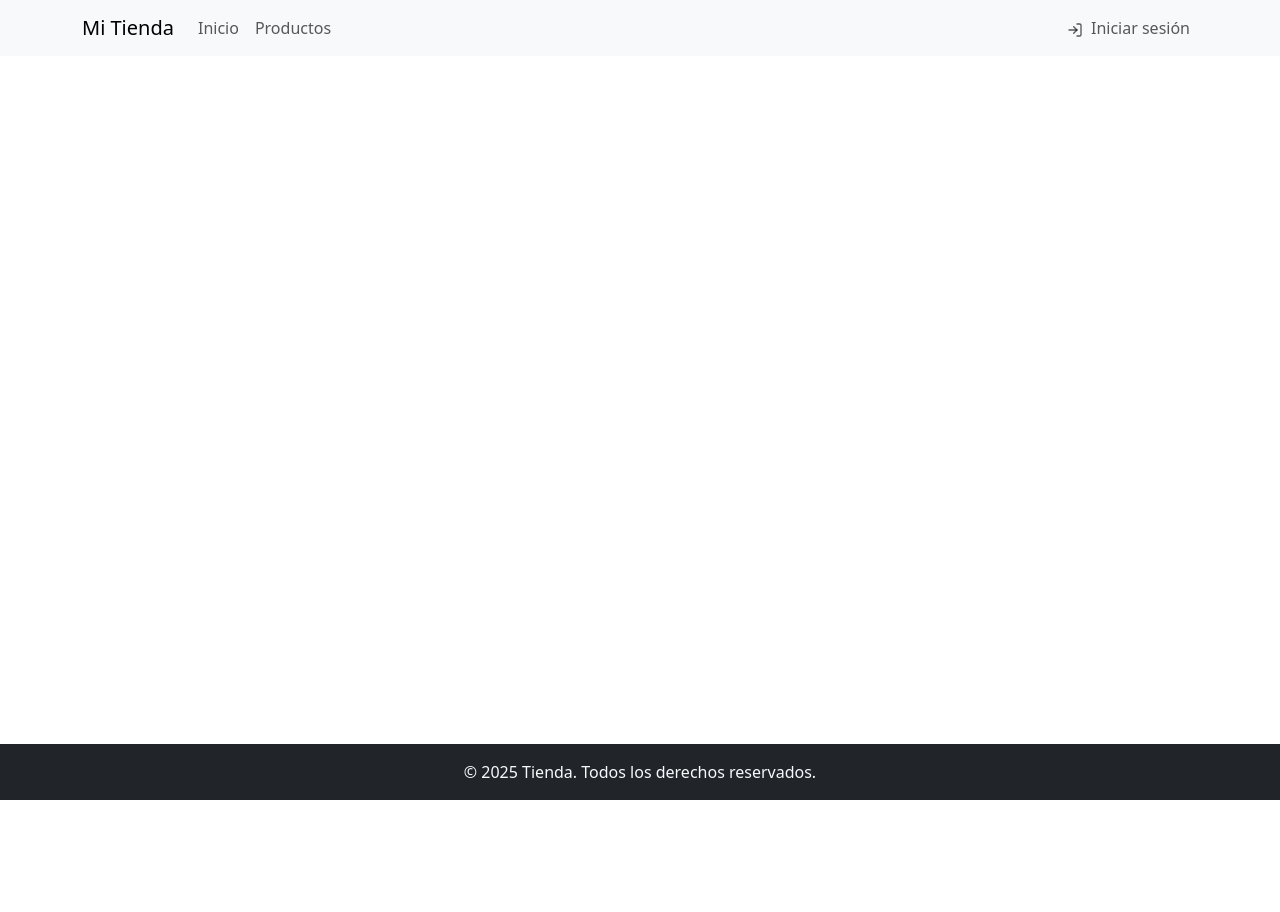
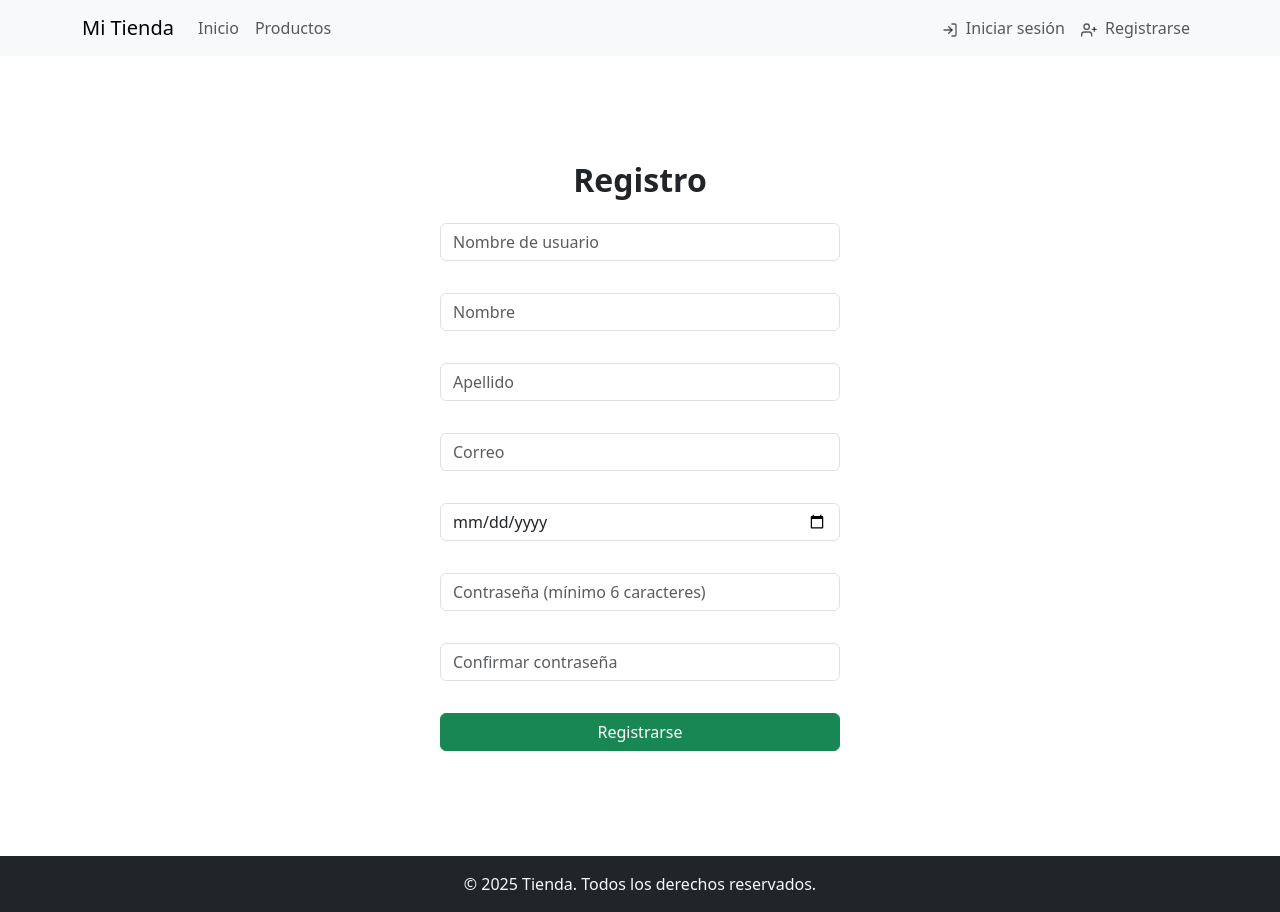
Before and after one commit to Ferox13/Ecommerce-React, a React app in the folder ecommerce-react/: page /register in a window 1280 px wide. Before the commit the page ends 800 px from the top, so only its background shows below. Built offline with nearby package versions, Linux system fonts and the light colour scheme; no server answers; the database is empty; the HTML template or start-up script is replaced by a standard one.

Commit message:
Verificacion login user

```diff
--- a/ecommerce-react/src/App.tsx
+++ b/ecommerce-react/src/App.tsx
@@ -1,9 +1,13 @@
 import "./App.css";
 import AppRoutes from "./routes/routes";
+import { ToastContainer } from 'react-toastify';
+import 'react-toastify/dist/ReactToastify.css';
 function App() {
   return (
     <>
       <AppRoutes />
+      <ToastContainer position="bottom-right" autoClose={3000} />
+
     </>
   );
 }
--- a/ecommerce-react/src/components/Header/Header.tsx
+++ b/ecommerce-react/src/components/Header/Header.tsx
@@ -1,14 +1,12 @@
-import { useState } from "react";
+import { useAuth } from "../../context/AuthContext";
 import { Link } from "react-router-dom";
-import { FiLogIn, FiLogOut } from "react-icons/fi";
+import { FiLogIn, FiLogOut, FiUserPlus } from "react-icons/fi";
 
 const Header: React.FC = () => {
-  // State to track if user is logged in
-  const [isLoggedIn, setIsLoggedIn] = useState(false);
+  const { user, logout } = useAuth();
 
-  // For demo purposes - toggle login status
-  const toggleLogin = () => {
-    setIsLoggedIn(!isLoggedIn);
+  const handleLogout = async () => {
+    await logout();
   };
 
   return (
@@ -39,17 +37,24 @@ const Header: React.FC = () => {
             </li>
           </ul>
 
-          {/* Login/Logout icons */}
+          {/* Login/Logout and register */}
           <ul className="navbar-nav ms-auto">
-            {!isLoggedIn ? (
-              <li className="nav-item">
-                <Link className="nav-link" to="/login" onClick={toggleLogin}>
-                  <FiLogIn className="me-1" /> Iniciar sesión
-                </Link>
-              </li>
+            {!user ? (
+              <>
+                <li className="nav-item">
+                  <Link className="nav-link" to="/login">
+                    <FiLogIn className="me-1" /> Iniciar sesión
+                  </Link>
+                </li>
+                <li className="nav-item">
+                  <Link className="nav-link" to="/register">
+                    <FiUserPlus className="me-1" /> Registrarse
+                  </Link>
+                </li>
+              </>
             ) : (
               <li className="nav-item">
-                <Link className="nav-link" to="/" onClick={toggleLogin}>
+                <Link className="nav-link" to="/" onClick={handleLogout}>
                   <FiLogOut className="me-1" /> Cerrar sesión
                 </Link>
               </li>
--- a/ecommerce-react/src/context/AuthContext.tsx
+++ b/ecommerce-react/src/context/AuthContext.tsx
@@ -1,65 +1,47 @@
-import { createContext, useContext, useEffect, useState, ReactNode } from "react";
+import React, { createContext, useContext, useEffect, useState, ReactNode } from "react";
 import { auth } from "../api/firebaseConfig";
 import { onAuthStateChanged, signOut, User } from "firebase/auth";
 
-// Definimos la interfaz para el valor del contexto de autenticación
-// Esta interfaz especifica qué datos y funciones estarán disponibles en el contexto
-export interface AuthContextType {
-  user: User | null; // El usuario autenticado o null si no hay sesión
-  logout: () => Promise<void>; // Función para cerrar sesión
-  loading: boolean; // Add loading to the context type
+interface AuthContextType {
+    user: User | null;
+    logout: () => Promise<void>;
 }
 
-// Creamos el contexto con tipado adecuado
-// El valor inicial es undefined, se establecerá en el Provider
 const AuthContext = createContext<AuthContextType | undefined>(undefined);
 
-// Interfaz para las props del AuthProvider
 interface AuthProviderProps {
-  children: ReactNode; // Los componentes hijos que tendrán acceso al contexto
+    children: ReactNode;
 }
 
-// Componente proveedor que encapsula la lógica de autenticación
-export const AuthProvider = ({ children }: AuthProviderProps) => {
-  // Estado para almacenar el usuario actual
+export const AuthProvider: React.FC<AuthProviderProps> = ({ children }) => {
     const [user, setUser] = useState<User | null>(null);
-  // Estado para controlar si estamos cargando la información de autenticación
-  const [loading, setLoading] = useState<boolean>(true);
+    const [loading, setLoading] = useState(true);
 
-  // Efecto que se ejecuta una vez al montar el componente
-  // Configura un oyente para los cambios en el estado de autenticación
     useEffect(() => {
-    // Nos suscribimos a los cambios de estado de autenticación de Firebase
-    const unsubscribe = onAuthStateChanged(auth, (currentUser: User | null) => {
-      setUser(currentUser); // Actualiza el estado con el usuario actual
-      setLoading(false); // Marca la carga como completada
+        const unsubscribe = onAuthStateChanged(auth, (user) => {
+            setUser(user);
+            setLoading(false);
         });
 
-    // Función de limpieza que se ejecuta al desmontar el componente
         return () => unsubscribe();
     }, []);
 
-  // Función para cerrar sesión
-  const logout = async (): Promise<void> => {
-    await signOut(auth); // Cierra sesión en Firebase
-    setUser(null); // Actualiza el estado local manualmente
+    const logout = async () => {
+        await signOut(auth);
+        setUser(null);
     };
 
-  // Proporciona el contexto a todos los componentes hijos
     return (
-    <AuthContext.Provider value={{ user, logout, loading }}>
-      {children}
+        <AuthContext.Provider value={{ user, logout }}>
+            {!loading && children}
         </AuthContext.Provider>
     );
 };
 
-// Hook personalizado para facilitar el uso del contexto de autenticación
 export const useAuth = (): AuthContextType => {
-  // Obtiene el contexto actual
     const context = useContext(AuthContext);
-  // Verifica que el hook se use dentro de un AuthProvider
     if (context === undefined) {
-    throw new Error('useAuth debe ser usado dentro de un AuthProvider');
+        throw new Error("useAuth must be used within an AuthProvider");
     }
     return context;
 };
--- /dev/null
+++ b/ecommerce-react/src/pages/Register.tsx
@@ -0,0 +1,191 @@
+import { useState, ChangeEvent, FormEvent } from "react";
+import { registerUser } from "../api/auth";
+import { useNavigate } from "react-router-dom";
+import { toast } from "react-toastify";
+
+// Define interfaces for form data and errors
+interface FormData {
+  username: string;
+  firstName: string;
+  lastName: string;
+  email: string;
+  birthDate: string;
+  password: string;
+  confirmPassword: string;
+}
+
+interface FormErrors {
+  username?: string;
+  firstName?: string;
+  lastName?: string;
+  email?: string;
+  birthDate?: string;
+  password?: string;
+  confirmPassword?: string;
+}
+
+const Register = (): JSX.Element => {
+  const [formData, setFormData] = useState<FormData>({
+    username: "",
+    firstName: "",
+    lastName: "",
+    email: "",
+    birthDate: "",
+    password: "",
+    confirmPassword: "",
+  });
+
+  const [errors, setErrors] = useState<FormErrors>({});
+  const navigate = useNavigate();
+
+  const validateForm = (): boolean => {
+    const newErrors: FormErrors = {};
+
+    if (!formData.username.trim()) newErrors.username = "El nombre de usuario es obligatorio";
+    if (!formData.firstName.trim()) newErrors.firstName = "El nombre es obligatorio";
+    if (!formData.lastName.trim()) newErrors.lastName = "El apellido es obligatorio";
+    if (!formData.email.trim() || !/\S+@\S+\.\S+/.test(formData.email)) newErrors.email = "Correo inválido";
+
+    // Validación si es mayor de 18 años
+    const birthDate = new Date(formData.birthDate);
+    const age = new Date().getFullYear() - birthDate.getFullYear();
+    if (!formData.birthDate) newErrors.birthDate = "La fecha de nacimiento es obligatoria";
+    else if (age < 18) newErrors.birthDate = "Debes ser mayor de 18 años";
+
+    if (!formData.password.trim() || formData.password.length < 6)
+      newErrors.password = "La contraseña debe tener al menos 6 caracteres";
+
+    if (formData.password !== formData.confirmPassword)
+      newErrors.confirmPassword = "Las contraseñas no coinciden";
+
+    setErrors(newErrors);
+    return Object.keys(newErrors).length === 0;
+  };
+
+  const handleChange = (e: ChangeEvent<HTMLInputElement>): void => {
+    const { name, value } = e.target;
+    setFormData({ ...formData, [name]: value });
+    setErrors({ ...errors, [name]: "" }); // Limpiando el error cuando el usuario edita
+  };
+
+  const handleSubmit = async (e: FormEvent<HTMLFormElement>): Promise<void> => {
+    e.preventDefault();
+    if (!validateForm()) return;
+
+    try {
+      await registerUser(formData.email, formData.password, {
+        username: formData.username,
+        firstName: formData.firstName,
+        lastName: formData.lastName,
+        birthDate: formData.birthDate,
+      });
+
+      toast.success("Registro exitoso, iniciando sesión...");
+      navigate("/");
+    } catch (error: unknown) {
+      const errorMessage = error instanceof Error ? error.message : 'Error desconocido';
+      toast.error("Error en el registro: " + errorMessage);
+    }
+  };
+
+  return (
+    <div className="container d-flex flex-column align-items-center justify-content-center min-vh-100">
+      <h2 className="mb-4 fw-bold">Registro</h2>
+      <form onSubmit={handleSubmit} className="d-flex flex-column gap-3 w-100" style={{ maxWidth: '400px' }}>
+        <div className="mb-3">
+          <input
+            type="text"
+            name="username"
+            placeholder="Nombre de usuario"
+            value={formData.username}
+            onChange={handleChange}
+            required
+            className="form-control"
+          />
+          {errors.username && <div className="text-danger">{errors.username}</div>}
+        </div>
+
+        <div className="mb-3">
+          <input
+            type="text"
+            name="firstName"
+            placeholder="Nombre"
+            value={formData.firstName}
+            onChange={handleChange}
+            required
+            className="form-control"
+          />
+          {errors.firstName && <div className="text-danger">{errors.firstName}</div>}
+        </div>
+
+        <div className="mb-3">
+          <input
+            type="text"
+            name="lastName"
+            placeholder="Apellido"
+            value={formData.lastName}
+            onChange={handleChange}
+            required
+            className="form-control"
+          />
+          {errors.lastName && <div className="text-danger">{errors.lastName}</div>}
+        </div>
+
+        <div className="mb-3">
+          <input
+            type="email"
+            name="email"
+            placeholder="Correo"
+            value={formData.email}
+            onChange={handleChange}
+            required
+            className="form-control"
+          />
+          {errors.email && <div className="text-danger">{errors.email}</div>}
+        </div>
+
+        <div className="mb-3">
+          <input
+            type="date"
+            name="birthDate"
+            value={formData.birthDate}
+            onChange={handleChange}
+            required
+            className="form-control"
+          />
+          {errors.birthDate && <div className="text-danger">{errors.birthDate}</div>}
+        </div>
+
+        <div className="mb-3">
+          <input
+            type="password"
+            name="password"
+            placeholder="Contraseña (mínimo 6 caracteres)"
+            value={formData.password}
+            onChange={handleChange}
+            required
+            className="form-control"
+          />
+          {errors.password && <div className="text-danger">{errors.password}</div>}
+        </div>
+
+        <div className="mb-3">
+          <input
+            type="password"
+            name="confirmPassword"
+            placeholder="Confirmar contraseña"
+            value={formData.confirmPassword}
+            onChange={handleChange}
+            required
+            className="form-control"
+          />
+          {errors.confirmPassword && <div className="text-danger">{errors.confirmPassword}</div>}
+        </div>
+
+        <button type="submit" className="btn btn-success">Registrarse</button>
+      </form>
+    </div>
+  );
+};
+
+export default Register;
--- a/ecommerce-react/src/routes/routes.tsx
+++ b/ecommerce-react/src/routes/routes.tsx
@@ -1,10 +1,38 @@
-import React from "react";
-import { BrowserRouter as Router, Routes, Route } from "react-router-dom";
+import React, { ReactNode } from "react";
+import {
+  BrowserRouter as Router,
+  Routes,
+  Route,
+  Navigate,
+} from "react-router-dom";
 import HomePage from "../pages/HomePage";
 import ProductDetail from "../pages/ProductDetail";
 import Header from "../components/Header";
 import Footer from "../components/Footer";
 import ProductList from "../pages/ProducList";
+import Login from "../pages/Login";
+import Register from "../pages/Register";
+import { useAuth } from "../context/AuthContext";
+
+// Define types for route components
+
+const AuthRoute = ({ children }: { children: ReactNode }) => {
+  const { user, loading } = useAuth();
+
+  if (loading) return null; // Espera hasta que Firebase verifique la autenticación
+
+  return user ? <Navigate to="/" /> : <>{children}</>;
+};
+
+const PrivateRoute = ({ children }: { children: ReactNode }) => {
+  const { user } = useAuth();
+  return user ? <>{children}</> : <Navigate to="/login" />;
+};
+
+const AdminRoute = ({ children }: { children: ReactNode }) => {
+  const { user } = useAuth();
+  return user && user.email === "admin@admin.com" ? <>{children}</> : <Navigate to="/" />;
+};
 
 const AppRoutes: React.FC = () => {
   return (
@@ -16,6 +44,28 @@ const AppRoutes: React.FC = () => {
             <Route path="/" element={<HomePage />} />
             <Route path="/products" element={<ProductList />} />
             <Route path="/product/:id" element={<ProductDetail />} />
+            <Route
+              path="/login"
+              element={
+                <AuthRoute>
+                  <Login />
+                </AuthRoute>
+              }
+            />
+            <Route
+              path="/register"
+              element={
+                <AuthRoute>
+                  <Register />
+                </AuthRoute>
+              }
+            />
+            {/* Rutas privadas (requieren autenticación) */}
+
+            {/* Ruta de administrador (solo para el admin) */}
+
+            {/* Ruta 404 */}
+            <Route path="*" element={<Navigate to="/" />} />
           </Routes>
         </main>
         <Footer />
```
Lines whose indentation alone changed are shown as unchanged.
